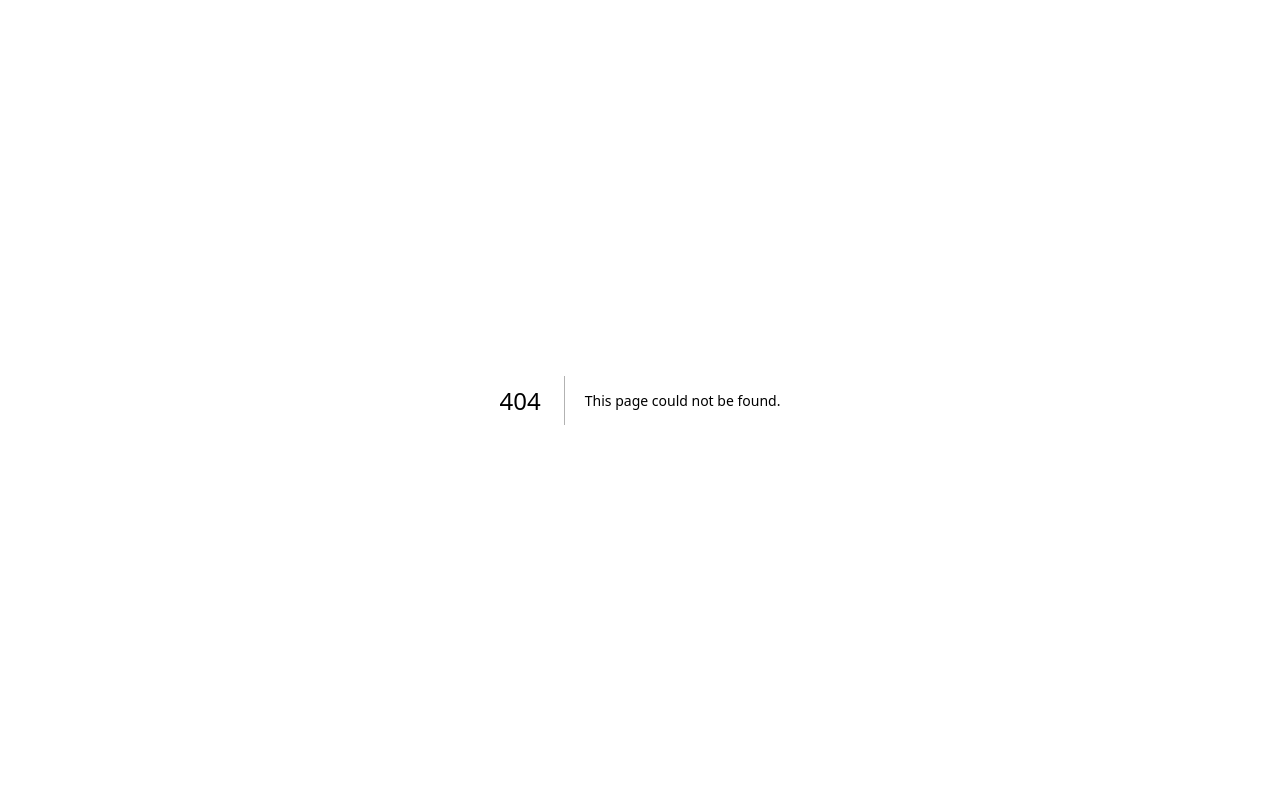
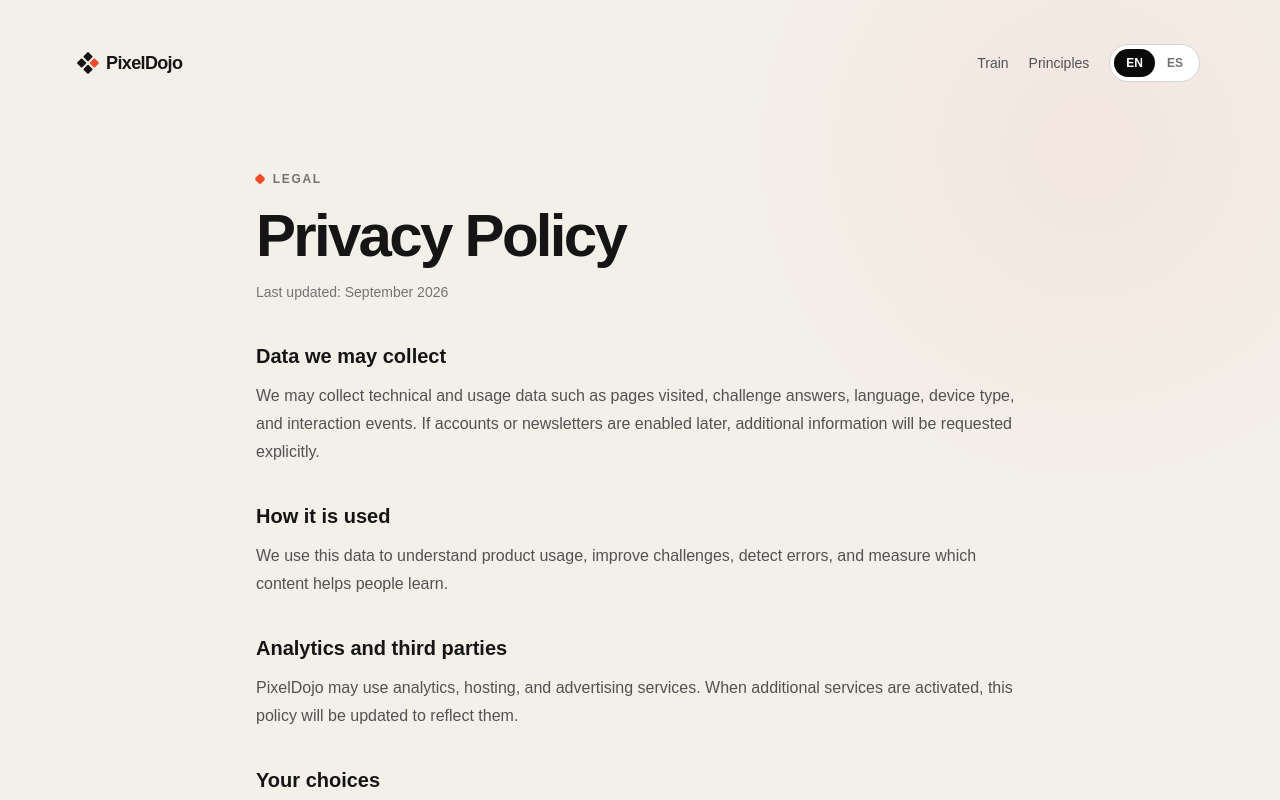
Before and after one commit to pablomrdz/pixeldojo, a Next.js app: page /en/privacy in a window 1280 px wide. Before the commit this address had no page. Shown: the top 800 px of the page. Built offline with nearby package versions, Linux system fonts and the light colour scheme.

Commit message:
feat: add bilingual privacy policy

```diff
--- /dev/null
+++ b/app/[locale]/privacy/page.tsx
@@ -0,0 +1,55 @@
+import type { Metadata } from "next";
+import { notFound } from "next/navigation";
+import { ContentPage } from "@/components/ContentPage";
+import type { Locale } from "@/lib/types";
+
+export async function generateMetadata({ params }: { params: Promise<{ locale: string }> }): Promise<Metadata> {
+  const { locale: rawLocale } = await params;
+  const locale: Locale = rawLocale === "es" ? "es" : "en";
+  return {
+    title: locale === "es" ? "Política de privacidad — PixelDojo" : "Privacy Policy — PixelDojo",
+    alternates: { languages: { en: "/en/privacy", es: "/es/privacy" } },
+  };
+}
+
+export default async function PrivacyPage({ params }: { params: Promise<{ locale: string }> }) {
+  const { locale: rawLocale } = await params;
+  if (rawLocale !== "en" && rawLocale !== "es") notFound();
+  const locale = rawLocale as Locale;
+
+  const sections = locale === "es"
+    ? [
+        ["Datos que podemos recopilar", "Podemos recopilar datos técnicos y de uso, como páginas visitadas, respuestas a retos, idioma, tipo de dispositivo y eventos de interacción. Si en el futuro habilitamos cuentas o newsletters, la información adicional se solicitará de forma explícita."],
+        ["Cómo se usan", "Usamos estos datos para entender el uso del producto, mejorar los retos, detectar errores y medir qué contenidos ayudan más a aprender."],
+        ["Analítica y terceros", "PixelDojo puede utilizar servicios de analítica, hosting y publicidad. Cuando activemos servicios adicionales, esta política se actualizará para reflejarlos."],
+        ["Tus opciones", "Puedes dejar de usar el servicio en cualquier momento. Cuando habilitemos cuentas o listas de correo, también ofreceremos opciones para gestionar o eliminar esos datos."],
+      ]
+    : [
+        ["Data we may collect", "We may collect technical and usage data such as pages visited, challenge answers, language, device type, and interaction events. If accounts or newsletters are enabled later, additional information will be requested explicitly."],
+        ["How it is used", "We use this data to understand product usage, improve challenges, detect errors, and measure which content helps people learn."],
+        ["Analytics and third parties", "PixelDojo may use analytics, hosting, and advertising services. When additional services are activated, this policy will be updated to reflect them."],
+        ["Your choices", "You can stop using the service at any time. When accounts or mailing lists are enabled, we will also provide ways to manage or delete that data."],
+      ];
+
+  return (
+    <ContentPage locale={locale} enSuffix="/privacy" esSuffix="/privacy">
+      <p className="brand-eyebrow text-xs font-semibold uppercase tracking-[0.14em] text-neutral-500">
+        {locale === "es" ? "Legal" : "Legal"}
+      </p>
+      <h1 className="mt-4 text-4xl font-semibold tracking-[-0.045em] md:text-6xl">
+        {locale === "es" ? "Política de privacidad" : "Privacy Policy"}
+      </h1>
+      <p className="mt-4 text-sm text-neutral-500">
+        {locale === "es" ? "Última actualización: septiembre de 2026" : "Last updated: September 2026"}
+      </p>
+      <div className="mt-10 space-y-9">
+        {sections.map(([title, body]) => (
+          <section key={title}>
+            <h2 className="text-xl font-semibold">{title}</h2>
+            <p className="mt-3 leading-7 text-neutral-600">{body}</p>
+          </section>
+        ))}
+      </div>
+    </ContentPage>
+  );
+}
```
